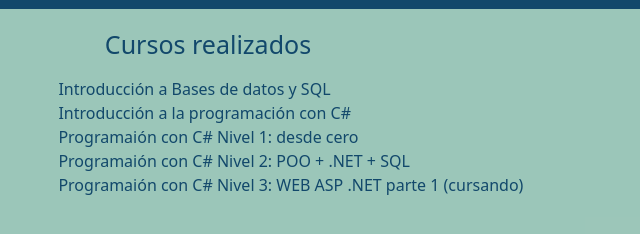
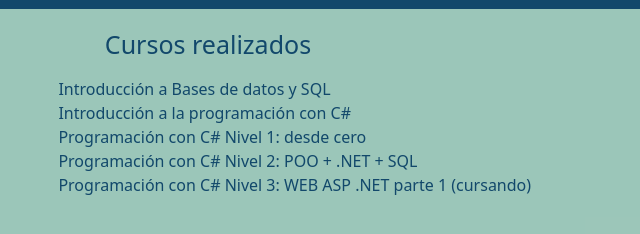
Before and after one commit to rodrigouribarri/MiPortfolio, a plain HTML site: page index.html in a window 1280 px wide. Shown: the part 800-1034 px from the top of the page, 432-1072 px from the left. Drawn offline with nearby package versions, Linux system fonts and the light colour scheme.

Commit message:
Update index.html

```diff
--- a/index.html
+++ b/index.html
@@ -36,9 +36,9 @@
             <ul id="lista-cursos">
                 <li>Introducción a Bases de datos y SQL</li>
                 <li>Introducción a la programación con C#</li>
-                <li>Programaión con C# Nivel 1: desde cero</li>
-                <li>Programaión con C# Nivel 2: POO + .NET + SQL</li>
-                <li>Programaión con C# Nivel 3: WEB ASP .NET parte 1 (cursando)</li>
+                <li>Programación con C# Nivel 1: desde cero</li>
+                <li>Programación con C# Nivel 2: POO + .NET + SQL</li>
+                <li>Programación con C# Nivel 3: WEB ASP .NET parte 1 (cursando)</li>
             </ul>
             <br>
             <p>Actualmente estoy realizando, además de la carrera como técnico universitario en programación, el tercer nivel de Programación con C# en <a href="https://maxiprograma.com/" target="_blank" class="maxi"> <strong >Maxi Programa</strong></a>. También, realicé un curso en Educación IT sobre bases de datos y SQL, y estoy aprendiendo de forma autónoma HTML5, CSS y algo de JavaScript.</p>
```
